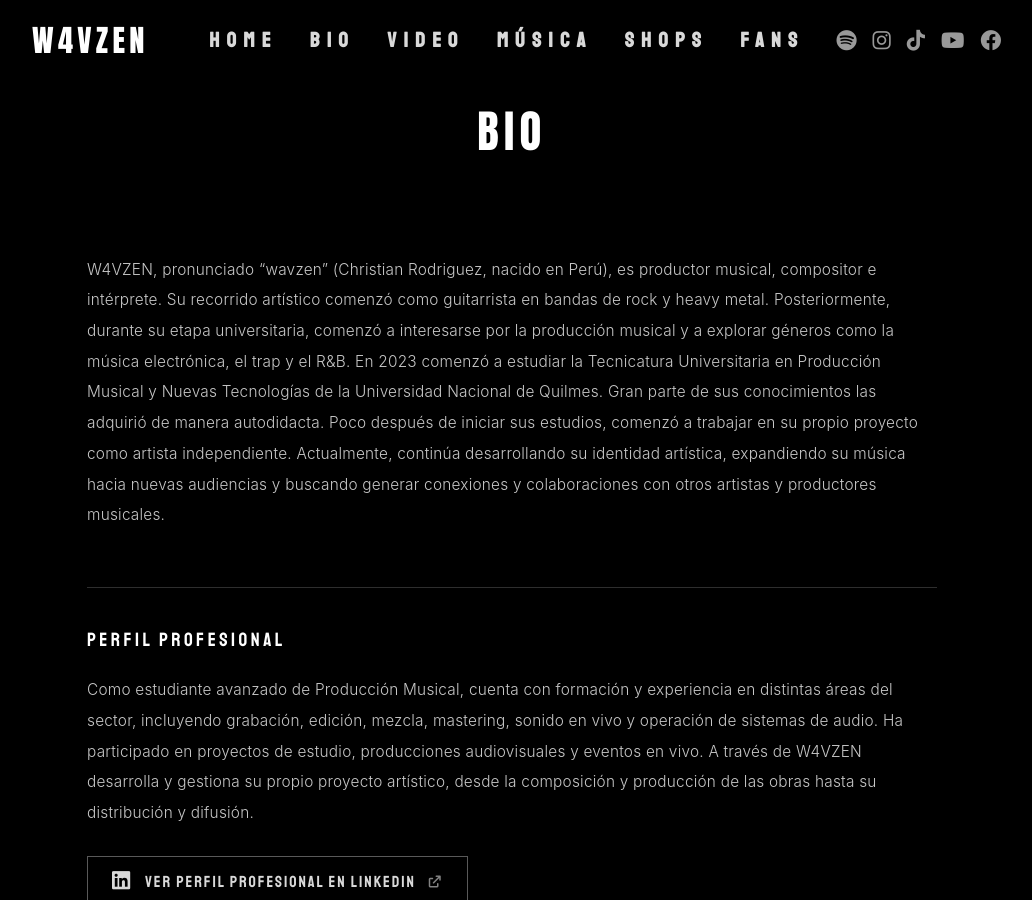
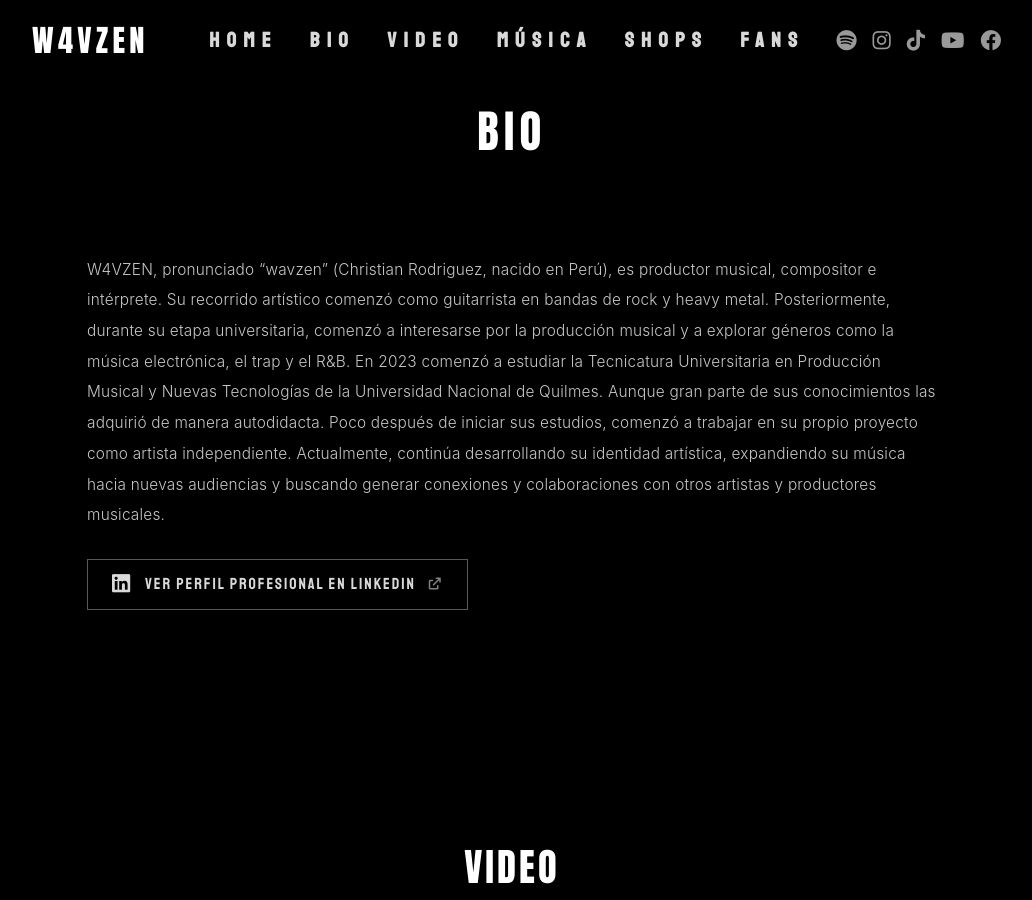
Before and after one commit to W4VZEN/w4vzen.github.io, a Jekyll site: the page built from index.html, in a window 1280 px wide and 900 px high, scrolled down 1015 px. Shown: the whole window, without its empty margins (128-1160 px from the left). Built offline with Jekyll 4.4.1, drawn with Linux system fonts in a browser that asks for light colours; some web fonts are replaced; comment, search, counter and statistics services are not loaded; grey boxes are pictures that could not be loaded.

Commit message:
Update index.html

```diff
--- a/index.html
+++ b/index.html
@@ -107,33 +107,17 @@ description: W4VZEN es un artista de música urbana. Escuchá lanzamientos ofici
 
 
         <p>
-         W4VZEN, pronunciado “wavzen” (Christian Rodriguez, nacido en Perú), es productor musical, compositor e intérprete.
-		 Su recorrido artístico comenzó como guitarrista en bandas de rock y heavy metal. Posteriormente, durante su etapa universitaria,
-	     comenzó a interesarse por la producción musical y a explorar géneros como la música electrónica, el trap y el R&B.
-
-         En 2023 comenzó a estudiar la Tecnicatura Universitaria en Producción Musical y Nuevas Tecnologías de la Universidad Nacional de Quilmes.
-		 Gran parte de sus conocimientos las adquirió de manera autodidacta.
-		 Poco después de iniciar sus estudios, comenzó a trabajar en su propio proyecto como artista independiente.
- 		 Actualmente, continúa desarrollando su identidad artística, expandiendo su música hacia nuevas audiencias y buscando generar conexiones
-		 y colaboraciones con otros artistas y productores musicales.
-        </p>
 
 
-        <!-- PERFIL PROFESIONAL -->
+		W4VZEN, pronunciado “wavzen” (Christian Rodriguez, nacido en Perú), es productor musical, compositor e intérprete.
+		Su recorrido artístico comenzó como guitarrista en bandas de rock y heavy metal. Posteriormente, durante su etapa universitaria,
+		comenzó a interesarse por la producción musical y a explorar géneros como la música electrónica, el trap y el R&B.
+		En 2023 comenzó a estudiar la Tecnicatura Universitaria en Producción Musical y Nuevas Tecnologías de la Universidad Nacional de Quilmes. Aunque gran parte de sus conocimientos
+		las adquirió de manera autodidacta.
+		Poco después de iniciar sus estudios, comenzó a trabajar en su propio proyecto como artista independiente. Actualmente, continúa desarrollando su identidad artística,
+		expandiendo su música hacia nuevas audiencias y buscando generar conexiones y colaboraciones con otros artistas y productores musicales.
 
-        <div class="bio-professional">
-
-          <span class="professional-label">
-            PERFIL PROFESIONAL
-          </span>
-
-
-          <p>
-           Como estudiante avanzado de Producción Musical, cuenta con formación y experiencia en distintas áreas del sector, incluyendo grabación, edición, mezcla, mastering,
-		   sonido en vivo y operación de sistemas de audio.
-		   Ha participado en proyectos de estudio, producciones audiovisuales y eventos en vivo.
-           A través de W4VZEN desarrolla y gestiona su propio proyecto artístico, desde la composición y producción de las obras hasta su distribución y difusión.
-          </p>
+        </p>
 
           <a
             href="https://www.linkedin.com/in/christi4n/"
```
